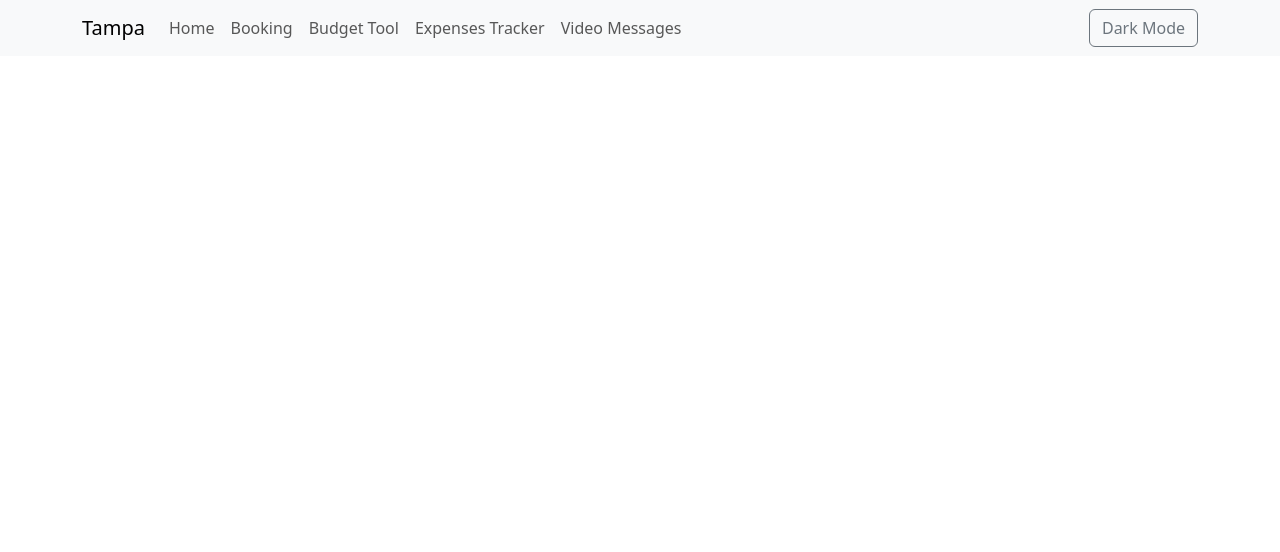
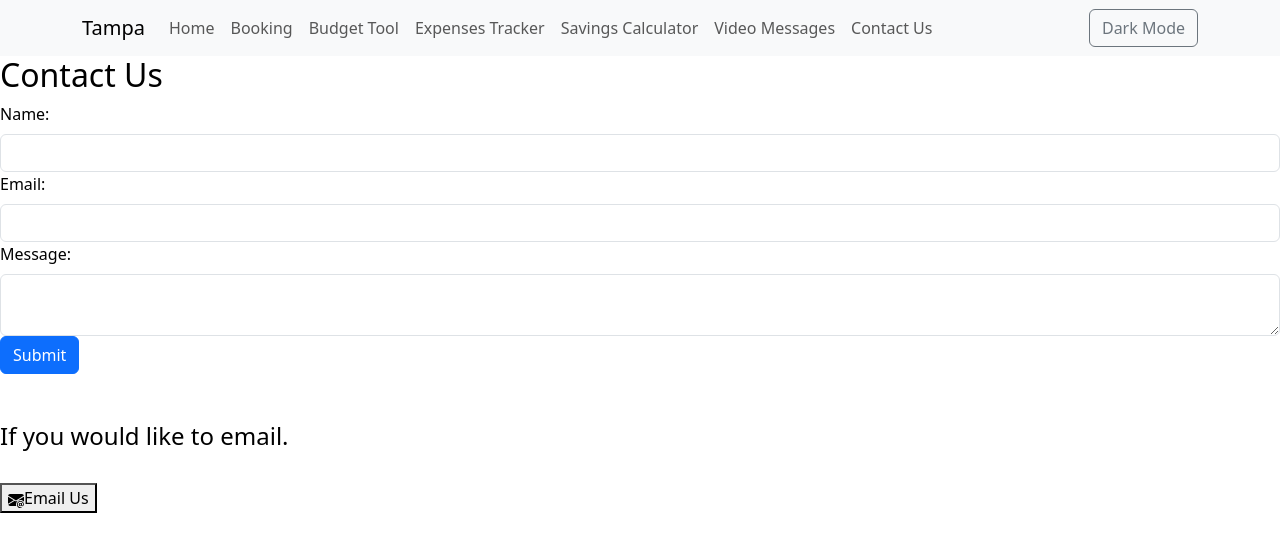
Before and after one commit to AndykingSkywalker/Money-App-Test, a React (Create React App) app: page /contactUs in a window 1280 px wide. Shown: the top 552 px of the page. Built offline with nearby package versions, Linux system fonts and the light colour scheme.

Commit message:
specialism update

```diff
--- a/src/App.js
+++ b/src/App.js
@@ -8,8 +8,8 @@ import NavigationBar from './Components/Navbar/Navbar';
 import Budget from './Components/Budget/Budget';
 import VideoMessage from './Components/VideoMessage/VideoMessage';
 import Expenses from "./Components/Expenses/BudgetTool"
-
-
+import ContactUs from "./Components/Contact/ContactUS"
+import SavingsCalculator from "./Components/Savings/Savings";
 
 function App() {
 
@@ -23,6 +23,8 @@ function App() {
     <Route path='/Budget' element={<Budget/>} />
     <Route path="/videomessages" element={<VideoMessage />} />
     <Route path="/expenses" element={<Expenses />} />
+    <Route path="/contactUs" element={<ContactUs />} />
+    <Route path="/savingsCalculator" element={<SavingsCalculator />} />
 
 
       </Routes>
--- /dev/null
+++ b/src/Components/Contact/ContactUS.jsx
@@ -0,0 +1,84 @@
+import React, { useState } from 'react';
+import { Modal, Button, Form } from 'react-bootstrap';
+
+const ContactUs = () => {
+    const [name, setName] = useState('');
+    const [email, setEmail] = useState('');
+    const [message, setMessage] = useState('');
+    const [showModal, setShowModal] = useState(false);
+
+    const handleSubmit = (e) => {
+        e.preventDefault();
+        // Add your logic here to handle form submission
+        // You can use the values of name, email, and message state variables
+        setShowModal(true);
+    };
+
+    const handleCloseModal = () => {
+        setShowModal(false);
+    };
+
+    return (
+        <div>
+            <h2>Contact Us</h2>
+            <Form onSubmit={handleSubmit}>
+                <Form.Group controlId="name">
+                    <Form.Label>Name:</Form.Label>
+                    <Form.Control
+                        type="text"
+                        value={name}
+                        onChange={(e) => setName(e.target.value)}
+                        required
+                    />
+                </Form.Group>
+                <Form.Group controlId="email">
+                    <Form.Label>Email:</Form.Label>
+                    <Form.Control
+                        type="email"
+                        value={email}
+                        onChange={(e) => setEmail(e.target.value)}
+                        required
+                    />
+                </Form.Group>
+                <Form.Group controlId="message">
+                    <Form.Label>Message:</Form.Label>
+                    <Form.Control
+                        as="textarea"
+                        value={message}
+                        onChange={(e) => setMessage(e.target.value)}
+                        required
+                    />
+                </Form.Group>
+                <Button type="submit">Submit</Button>
+            </Form>
+
+            <Modal show={showModal} onHide={handleCloseModal}>
+                <Modal.Header closeButton>
+                    <Modal.Title>Message Sent</Modal.Title>
+                </Modal.Header>
+                <Modal.Body>
+                    Your message has been sent successfully.
+                </Modal.Body>
+                <Modal.Footer>
+                    <Button variant="secondary" onClick={handleCloseModal}>
+                        Close
+                    </Button>
+                </Modal.Footer>
+            </Modal>
+
+      <br/>
+      <br/>
+      <h4>If you would like to email.
+      </h4>
+      <br/>
+
+<button onClick={()=> window.open ('mailto:mikeatkoo01@gmail.com?subject=Subject&body=Body%20goes%20here')}><svg xmlns="http://www.w3.org/2000/svg" width="16" height="16" fill="currentColor" class="bi bi-envelope-at-fill" viewBox="0 0 16 16">
+<path d="M2 2A2 2 0 0 0 .05 3.555L8 8.414l7.95-4.859A2 2 0 0 0 14 2zm-2 9.8V4.698l5.803 3.546zm6.761-2.97-6.57 4.026A2 2 0 0 0 2 14h6.256A4.5 4.5 0 0 1 8 12.5a4.49 4.49 0 0 1 1.606-3.446l-.367-.225L8 9.586zM16 9.671V4.697l-5.803 3.546.338.208A4.5 4.5 0 0 1 12.5 8c1.414 0 2.675.652 3.5 1.671"/>
+<path d="M15.834 12.244c0 1.168-.577 2.025-1.587 2.025-.503 0-1.002-.228-1.12-.648h-.043c-.118.416-.543.643-1.015.643-.77 0-1.259-.542-1.259-1.434v-.529c0-.844.481-1.4 1.26-1.4.585 0 .87.333.953.63h.03v-.568h.905v2.19c0 .272.18.42.411.42.315 0 .639-.415.639-1.39v-.118c0-1.277-.95-2.326-2.484-2.326h-.04c-1.582 0-2.64 1.067-2.64 2.724v.157c0 1.867 1.237 2.654 2.57 2.654h.045c.507 0 .935-.07 1.18-.18v.731c-.219.1-.643.175-1.237.175h-.044C10.438 16 9 14.82 9 12.646v-.214C9 10.36 10.421 9 12.485 9h.035c2.12 0 3.314 1.43 3.314 3.034zm-4.04.21v.227c0 .586.227.8.581.8.31 0 .564-.17.564-.743v-.367c0-.516-.275-.708-.572-.708-.346 0-.573.245-.573.791"/>
+</svg>Email Us</button>
+
+        </div>
+    );
+};
+
+export default ContactUs;
--- a/src/Components/Expenses/BudgetTool.jsx
+++ b/src/Components/Expenses/BudgetTool.jsx
@@ -6,13 +6,13 @@ import { Chart as ChartJS, ArcElement, Tooltip, Legend } from 'chart.js';
 
 ChartJS.register(ArcElement, Tooltip, Legend);
 
-const BudgetTool = () => {  const [salary, setSalary] = useState(0);
-  const [householdBills, setHouseholdBills] = useState(0);
-  const [livingCosts, setLivingCosts] = useState(0);
-  const [financeInsurance, setFinanceInsurance] = useState(0);
-  const [familyFriends, setFamilyFriends] = useState(0);
-  const [travel, setTravel] = useState(0);
-  const [leisure, setLeisure] = useState(0);
+const BudgetTool = () => {  const [salary, setSalary] = useState("");
+  const [householdBills, setHouseholdBills] = useState("");
+  const [livingCosts, setLivingCosts] = useState("");
+  const [financeInsurance, setFinanceInsurance] = useState("");
+  const [familyFriends, setFamilyFriends] = useState("");
+  const [travel, setTravel] = useState("");
+  const [leisure, setLeisure] = useState("");
 
   const calculateSurplus = () => {
     const totalExpenses =
@@ -207,7 +207,7 @@ const BudgetTool = () => {  const [salary, setSalary] = useState(0);
 
          Get financial help ! Book an appoitment with one of our specialist <Link to="/Booking">Book Now</Link>
          <br />
-          <Link to="/savings">Savings calculator</Link>
+          <Link to="/savingsCalculator">Savings calculator</Link>
         </Col>
       </Row>
     </div>
--- a/src/Components/Navbar/Navbar.jsx
+++ b/src/Components/Navbar/Navbar.jsx
@@ -39,8 +39,11 @@ function NavigationBar() {
                 <Nav.Link href="/Booking">Booking</Nav.Link>
                 <Nav.Link href="/budget">Budget Tool</Nav.Link>
                 <Nav.Link href="/expenses">Expenses Tracker</Nav.Link>
+                <Nav.Link href="/savingsCalculator">Savings Calculator</Nav.Link>
 
                 <Nav.Link href="/videomessages">Video Messages</Nav.Link>
+                <Nav.Link href="/contactUs">Contact Us</Nav.Link>
+
               </Nav>
               <Button variant="outline-secondary" onClick={themeToggler}>
                 {theme === 'light' ? 'Dark Mode' : 'Light Mode'}
--- /dev/null
+++ b/src/Components/Savings/Savings.jsx
@@ -0,0 +1,77 @@
+import React, { useState } from 'react';
+import { Table, Form, Button } from 'react-bootstrap';
+
+const Savings = () => {
+    const [monthlySavings, setMonthlySavings] = useState(0);
+    const [interestRate, setInterestRate] = useState(0);
+    const [savingsData, setSavingsData] = useState([]);
+
+    const calculateSavings = () => {
+        const data = [];
+        let totalSavings = 0;
+
+        for (let i = 1; i <= 12; i++) {
+            const interest = (totalSavings + monthlySavings) * (interestRate / 100);
+            totalSavings += monthlySavings + interest;
+
+            data.push({
+                month: i,
+                savings: totalSavings.toFixed(2),
+                interest: interest.toFixed(2),
+            });
+        }
+
+        setSavingsData(data);
+    };
+
+    return (
+        <div>
+            <Form>
+                <Form.Group controlId="monthlySavings">
+                    <Form.Label>Monthly Savings Amount</Form.Label>
+                    <Form.Control
+                        type="number"
+                        placeholder="Enter monthly savings amount"
+                        value={monthlySavings}
+                        onChange={(e) => setMonthlySavings(parseFloat(e.target.value))}
+                    />
+                </Form.Group>
+
+                <Form.Group controlId="interestRate">
+                    <Form.Label>Interest Rate (%)</Form.Label>
+                    <Form.Control
+                        type="number"
+                        placeholder="Enter interest rate"
+                        value={interestRate}
+                        onChange={(e) => setInterestRate(parseFloat(e.target.value))}
+                    />
+                </Form.Group>
+
+                <Button variant="primary" onClick={calculateSavings}>
+                    Calculate
+                </Button>
+            </Form>
+
+            <Table striped bordered hover>
+                <thead>
+                    <tr>
+                        <th>Month</th>
+                        <th>Savings Amount</th>
+                        <th>Interest</th>
+                    </tr>
+                </thead>
+                <tbody>
+                    {savingsData.map((data) => (
+                        <tr key={data.month}>
+                            <td>{data.month}</td>
+                            <td>{data.savings}</td>
+                            <td>{data.interest}</td>
+                        </tr>
+                    ))}
+                </tbody>
+            </Table>
+        </div>
+    );
+};
+
+export default Savings;
```
